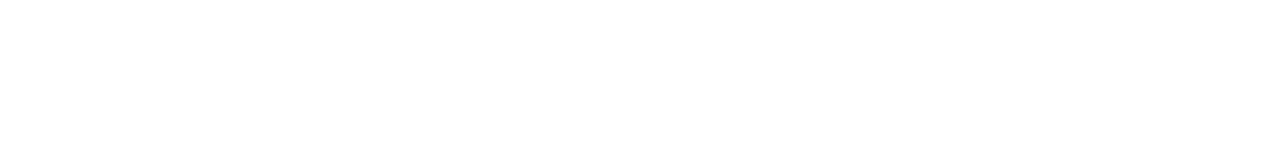
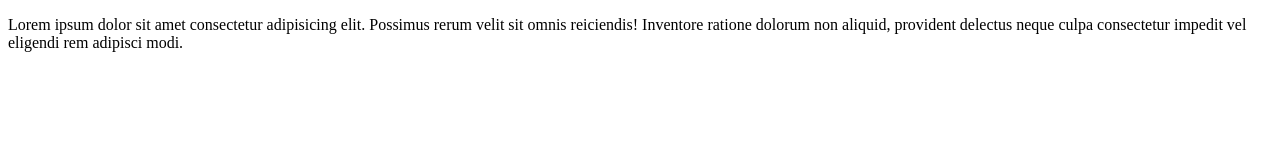
Before and after one commit to ayoolasam/go-my-code-learn, a plain HTML site: page index5.html in a window 1280 px wide. Drawn offline with Linux system fonts and the light colour scheme.

Commit message:
updating

```diff
--- a/index5.html
+++ b/index5.html
@@ -1,11 +1,18 @@
 <!DOCTYPE html>
 <html lang="en">
-<head>
-    <meta charset="UTF-8">
-    <meta name="viewport" content="width=device-width, initial-scale=1.0">
+  <head>
+    <meta charset="UTF-8" />
+    <meta name="viewport" content="width=device-width, initial-scale=1.0" />
     <title>Document</title>
-</head>
-<body>
-
-</body>
+  </head>
+  <body>
+    <div>
+      <p>
+        Lorem ipsum dolor sit amet consectetur adipisicing elit. Possimus rerum
+        velit sit omnis reiciendis! Inventore ratione dolorum non aliquid,
+        provident delectus neque culpa consectetur impedit vel eligendi rem
+        adipisci modi.
+      </p>
+    </div>
+  </body>
 </html>
```
